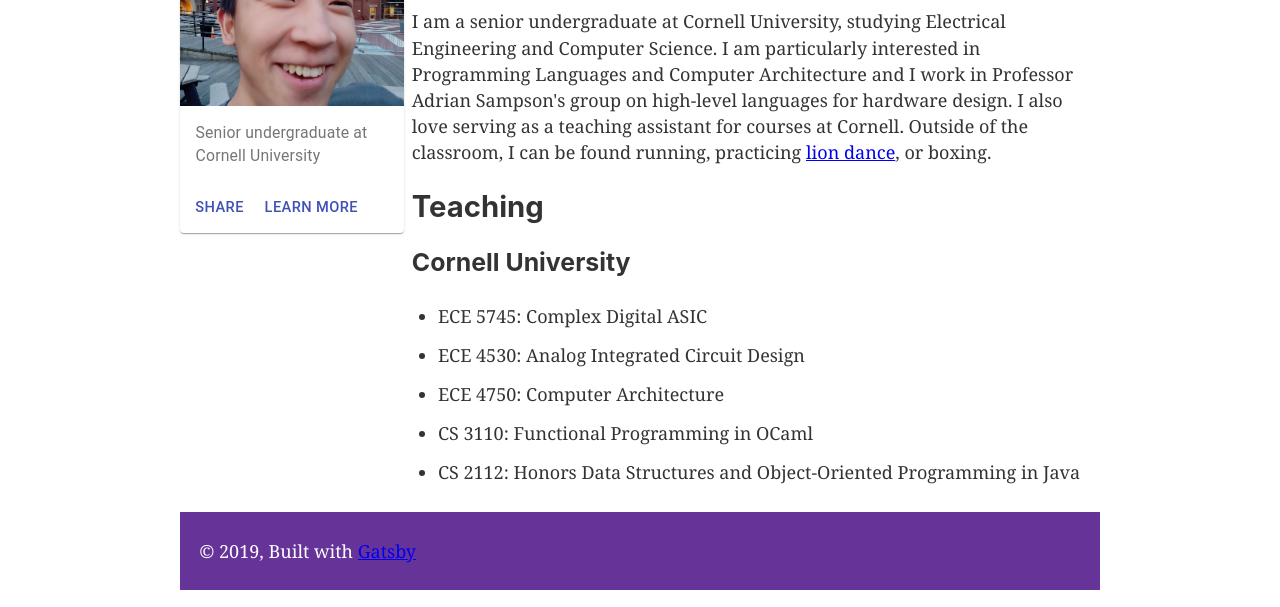
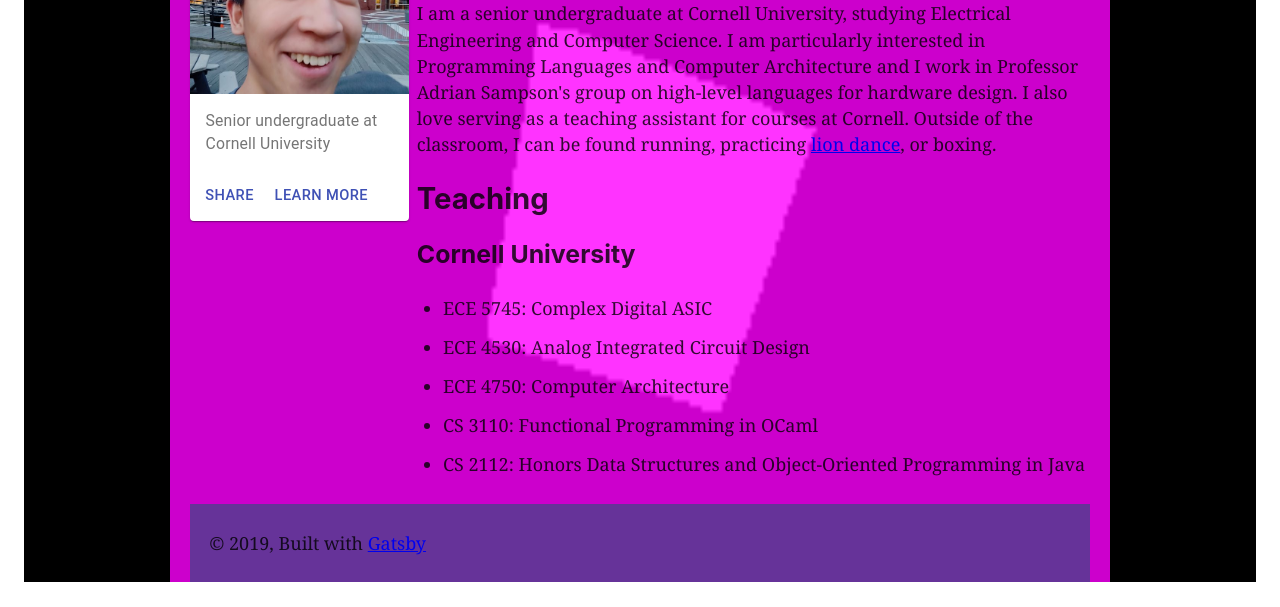
Before and after one commit to kwf37/kwf37.github.io, a Gatsby site: page / in a window 1280 px wide. Shown: the part 193-800 px from the top of the page. Built offline with nearby package versions, Linux system fonts and the light colour scheme; Gatsby itself is replaced by a stand-in of ours.

Commit message:
Hacked together a correctly-sized backgroundnd- may need to make stack.tsx less general

```diff
--- a/src/components/footer.tsx
+++ b/src/components/footer.tsx
@@ -18,17 +18,9 @@ const Footer: React.FC<{}> = () => (
       }}
     >
       <p style={{ margin: 0 }}>
-        <Link
-          to="/"
-          style={{
-            color: `white`,
-            textDecoration: `none`,
-          }}
-        >
-          © {new Date().getFullYear()}, Built with
-          {` `}
-          <a href="https://www.gatsbyjs.org">Gatsby</a>
-        </Link>
+        © {new Date().getFullYear()}, Built with
+        {` `}
+        <a href="https://www.gatsbyjs.org">Gatsby</a>
       </p>
     </div>
   </NestedFooter>
--- a/src/components/layout.tsx
+++ b/src/components/layout.tsx
@@ -35,27 +35,20 @@ const Layout: React.FC<LayoutProps> = ({ children }) => {
   `);
 
   return (
+    <Stack>
+      <SpinCube canvas_id="canvas" />
       <Container
         style={{
           margin: `0 auto`,
-        maxWidth: 960,
+          maxWidth: 940,
           padding: `0px 1.0875rem 1.45rem`,
           paddingTop: 0,
           paddingBottom: 0,
+          backgroundColor: 'rgba(255,0,255,0.8)',
         }}
       >
-      <SpinCube canvas_id="canvas" />
-      <Grid
-        container
-        spacing={1}
-        style={{
-          position: `relative`,
-          zIndex: 2,
-        }}
-      >
-        <Grid item xs={12}>
         <Header siteTitle={data.site.siteMetadata.title} />
-        </Grid>
+        <Grid container spacing={1} style={{}}>
           <Grid item xs={3}>
             <Profile />
           </Grid>
@@ -66,6 +59,7 @@ const Layout: React.FC<LayoutProps> = ({ children }) => {
         </Grid>
         <Footer />
       </Container>
+    </Stack>
   );
 };
 
--- a/src/components/profile.tsx
+++ b/src/components/profile.tsx
@@ -34,7 +34,6 @@ export default function Profile() {
       }
     }
   `);
-  console.log(data);
 
   return (
     <Card className={classes.card}>
--- a/src/components/spincube.tsx
+++ b/src/components/spincube.tsx
@@ -54,8 +54,8 @@ const SpinCube: React.FC<SpinCubeProps> = props => {
       id={props.canvas_id}
       ref={ref}
       style={{
-        position: `absolute`,
-        zIndex: 1,
+        width: '100%',
+        height: '100%',
       }}
     ></canvas>
   );
--- a/src/components/stack.tsx
+++ b/src/components/stack.tsx
@@ -1,23 +1,101 @@
-import React from 'react';
+import React, { useEffect, createRef } from 'react';
 import styled from 'styled-components';
 import Container from '@material-ui/core/Container';
+import { number } from 'prop-types';
+import { AutoComplete } from 'material-ui';
 
 interface BackgroundProps {
   children: React.ReactNode;
 }
 
-const BGDiv = styled.div({
-  position: 'absolute',
-  zIndex: 1,
-});
+interface PositionProps {
+  z: number;
+  children: React.ReactNode;
+  height?: number; // Can override height from parent node
+  ref?: React.RefObject<any>;
+}
 
-const FGDiv = styled.div({
-  position: 'relative',
-  zIndex: 2,
+const PositionedContainer: React.FC<PositionProps> = React.forwardRef<
+  any,
+  PositionProps
+>(({ z, children, height }, ref) => {
+  if (height) {
+    return (
+      <Container
+        ref={ref}
+        style={{
+          position: 'absolute',
+          right: '0 px',
+          top: '0 px',
+          height: height,
+          zIndex: z,
+        }}
+      >
+        {children}
+      </Container>
+    );
+  } else
+    return (
+      <Container
+        ref={ref}
+        style={{
+          position: 'absolute',
+          right: '0 px',
+          top: '0 px',
+          height: 'auto',
+          zIndex: z,
+        }}
+      >
+        {children}
+      </Container>
+    );
 });
 
 const Stack: React.FC<BackgroundProps> = ({ children }) => {
-  return <Container></Container>;
+  const childRefs: Array<React.RefObject<any>> = [];
+  //React.Dispatch<React.SetStateAction<React.RefObject<any>>>
+  React.Children.forEach(children, (_, i) => {
+    let [ref, _setState] = React.useState(React.createRef<any>());
+    childRefs[i] = ref;
+  });
+
+  let [height, setHeight] = React.useState(0);
+
+  useEffect(() => {
+    let max = 0;
+    childRefs.forEach(ref => {
+      if (max < ref.current.clientHeight) {
+        max = ref.current.clientHeight;
+      }
+    });
+    setHeight(max);
+  });
+
+  return (
+    <div
+      style={{
+        position: 'relative',
+        height: height,
+        width: '100%',
+        display: 'inline-block',
+        clear: 'both',
+      }}
+    >
+      {children &&
+        React.Children.map(children, (child, index) => {
+          //ref={React.createRef<any>()}
+          return (
+            <PositionedContainer
+              z={index}
+              ref={childRefs[index]}
+              {...(height != 0 && { height: height })}
+            >
+              {child}
+            </PositionedContainer>
+          );
+        })}
+    </div>
+  );
 };
 
 export default Stack;
```
Also changed, not shown: src/components/header.tsx (+7 -7 lines). Lines whose indentation alone changed are shown as unchanged.
